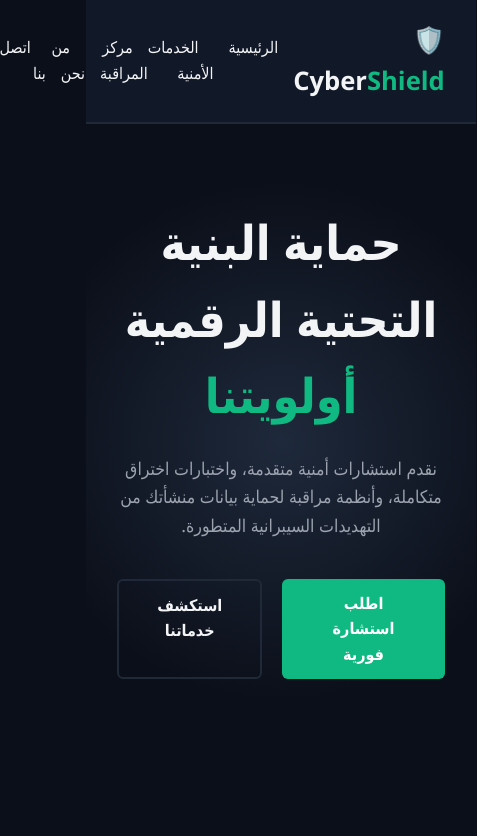
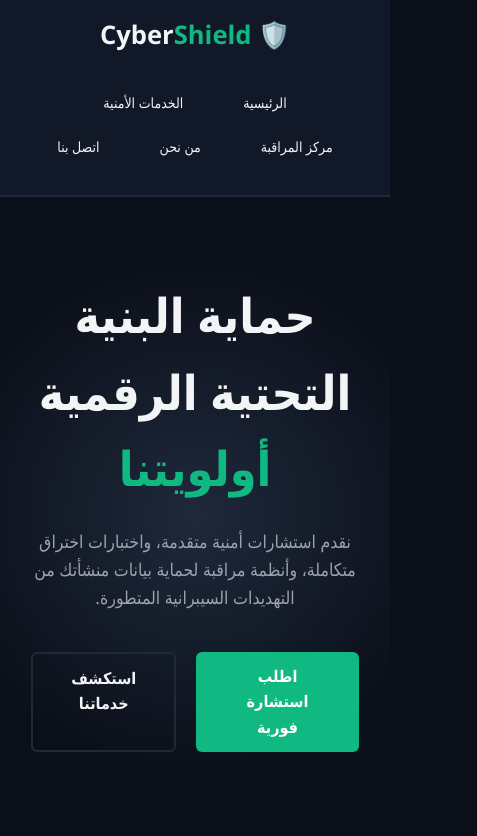
Before and after one commit to amralgrab25-png/project, a website: page index.html in a window 390 px wide. Shown: the top 836 px of the page, 477 px wide, since content can reach past the window. Drawn offline with Linux system fonts and the light colour scheme.

Commit message:
Update style.css

```diff
--- a/css/style.css
+++ b/css/style.css
@@ -314,3 +314,34 @@ footer {
 .social-links a:hover {
     color: var(--accent-color);
 }
+/* تحسين تجاوب شريط التنقل للهواتف */
+@media (max-width: 768px) {
+    /* تجعل الشعار والقائمة يترتبان عمودياً بدلاً من أفقياً */
+    .navbar-container,
+    nav,
+    header {
+        flex-direction: column;
+        gap: 15px;
+        padding: 15px 10px;
+        text-align: center;
+    }
+
+    /* ترتيب الروابط بشكل مرن ومناسب للمس المباشر بالإصبع */
+    .nav-links,
+    nav ul,
+    .menu {
+        flex-direction: row;
+        flex-wrap: wrap;
+        justify-content: center;
+        gap: 10px;
+        padding: 0;
+    }
+
+    /* تصغير حجم خط الروابط قليلاً لتناسب عرض شاشة الهاتف */
+    .nav-links a,
+    nav ul li a {
+        font-size: 14px;
+        padding: 6px 10px;
+        display: inline-block;
+    }
+}
```
